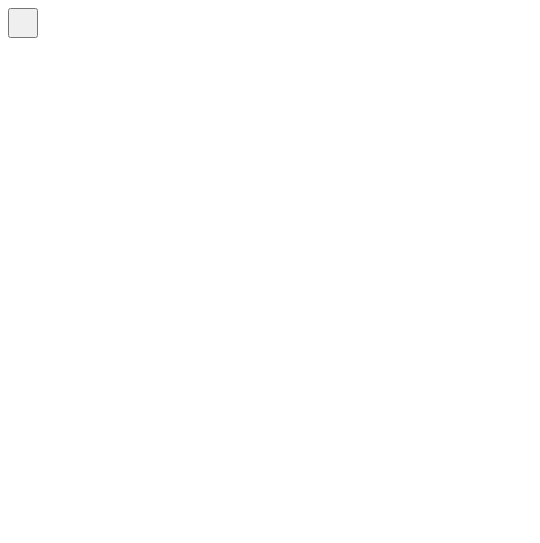
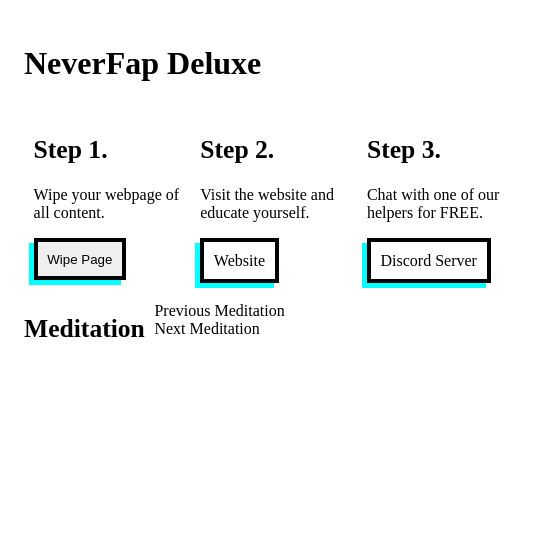
Before and after one commit to neverfap-deluxe/nfd-chrome-reddit-nsfw, a browser extension: page src/popup.html in a window 400 px wide. Shown: the whole page, 540 px wide, since content can reach past the window. Drawn offline with Linux system fonts and the light colour scheme.

Commit message:
la chrome

```diff
--- a/src/popup.html
+++ b/src/popup.html
@@ -2,15 +2,76 @@
 <html>
   <head>
     <style>
-      button {
-        height: 30px;
-        width: 30px;
-        outline: none;
+      .container {
+        width: 500px;
+        height: 500px;
+        padding: 1rem;
+      }
+      .row {
+        display: flex;
+      }
+      .module {
+        flex: 1;
+        padding: 0.6rem;
+      }
+      h2 {
+        font-size: 1.6rem;
+      }
+      .wipePage {
+        display: inline-block;
+        border: 4px solid black;
+        transition: .2s box-shadow;
+        cursor: pointer;
+        padding: 0.6rem;
+        color: black;
+        text-decoration: none;
+        box-shadow: -5px 5px 0px 0px cyan;
+      }
+      .wipePage:hover {
+        box-shadow: -5px 5px 0px 0px white;
+      }
+      .topRow {
+        border: 4px solid black;
+        width: 100%;
       }
     </style>
   </head>
   <body>
-    <button id="changeColor"></button>
+    <div class="container">
+      <!-- <div class="topRow">
+        <a href="https://neverfapdeluxe.com/">Website</a>
+      </div> -->
+      <h1>NeverFap Deluxe</h1>
+      <div class="row">
+        <div class="module">
+          <h2>Step 1.</h2>
+          <p>Wipe your webpage of all content.</p>
+          <button class="wipePage" id="wipePage">Wipe Page</button>
+        </div>
+
+        <div class="module">
+          <h2>Step 2.</h2>
+          <p>Visit the website and educate yourself.</p>
+          <a class="wipePage" href="https://neverfapdeluxe.com/">Website</a>
+        </div>
+
+        <div class="module">
+          <h2>Step 3.</h2>
+          <p>Chat with one of our helpers for FREE.</p>
+          <a class="wipePage" href="https://discord.gg/YETRkSj/">Discord Server</a>
+        </div>
+      </div>
+
+      <div class="row">
+        <h2>Meditation</h2>
+        <div class="module">
+          <div id="previous" class="previous">Previous Meditation</div>
+          <div id="next" class="next">Next Meditation</div>
+          <audio src="" preload="auto" />
+        </div>
+      </div>
+
+    </div>
     <script src="popup.js"></script>
   </body>
 </html>
--- a/src/popup.js
+++ b/src/popup.js
@@ -1,15 +1,46 @@
-let changeColor = document.getElementById('changeColor');
+let wipePage = document.getElementById('wipePage');
+let previous = document.getElementById('previous');
+let next = document.getElementById('next');
 
-chrome.storage.sync.get('color', function(data) {
-  changeColor.style.backgroundColor = data.color;
-  changeColor.setAttribute('value', data.color);
-});
 
-changeColor.onclick = function(element) {
-  let color = element.target.value;
+previous.onclick = function(element) {
+  chrome.storage.sync.get('meditationList', function(data) {
+    console.log(data)
+  }
+}
+
+next.onclick = function(element) {
+
+}
+
+wipePage.onclick = function(element) {
   chrome.tabs.query({active: true, currentWindow: true}, function(tabs) {
     chrome.tabs.executeScript(
         tabs[0].id,
-        {code: 'document.body.style.backgroundColor = "' + color + '";'});
+        {code: 'document.body.style.display = "none";'});
   });
 };
+
+chrome.storage.sync.get('meditationList', function(data) {
+  console.log(data)
+  // changeColor.style.backgroundColor = data.color;
+  // changeColor.setAttribute('value', data.color);
+});
+
+
+// let changeColor = document.getElementById('changeColor');
+
+// chrome.storage.sync.get('color', function(data) {
+//   changeColor.style.backgroundColor = data.color;
+//   changeColor.setAttribute('value', data.color);
+// });
+
+// changeColor.onclick = function(element) {
+//   // let color = element.target.value;
+//   chrome.tabs.query({active: true, currentWindow: true}, function(tabs) {
+//     chrome.tabs.executeScript(
+//         tabs[0].id,
+//         {code: 'document.body.style.display = "none";'});
+//         // {code: 'document.body.style.display = "' + color + '";'});
+//   });
+// };
```
Also changed, not shown: src/background.js (+30 -6 lines), util/generatePackage.js (added, +23 -0 lines), README.md (added), icons/logo128.png (added), icons/logo16.png (added), icons/logo32.png (added), icons/logo48.png (added), manifest.json, 2 other files.
